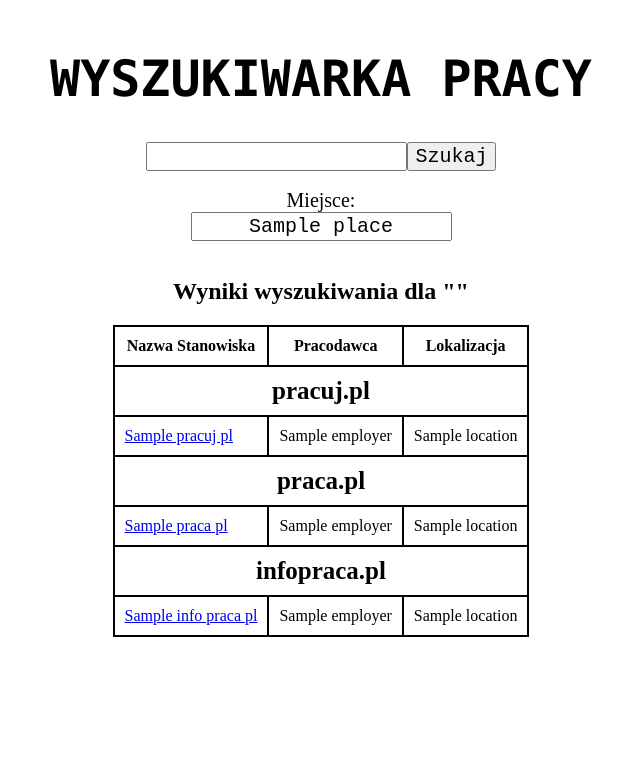
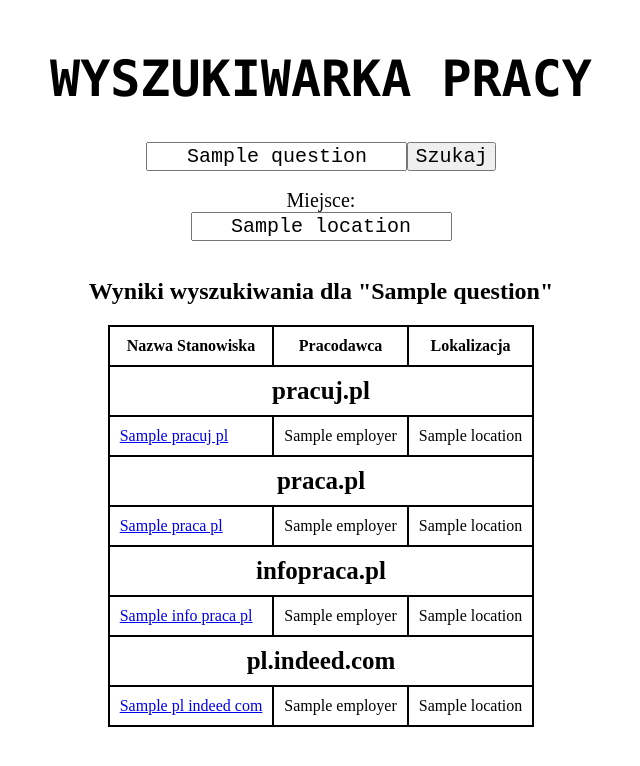
Before and after one commit to Matrix-up/searchJobPlaces, a Django app: template templates/result.html in a window 1280 px wide. Shown: the top 766 px of the page, without its empty margins (319-959 px from the left). Run offline with Django 3.2, Linux system fonts and the light colour scheme; the template is opened without the code that fills it: most values are stand-ins (such as "Sample title", 1, 10 or a date in 2020).

Commit message:
add pl.indeed.com

```diff
--- a/templates/index.html
+++ b/templates/index.html
@@ -13,7 +13,7 @@
         <h1 class="title">WYSZUKIWARKA PRACY</h1>
         <div class="search-name">
             <label>
-                <input type="text" class="search-name-label" name="search">
+                <input type="text" class="search-name-label" name="question">
             </label>
             <input type="submit" class="search-button" value="Szukaj">
         </div>
@@ -21,7 +21,7 @@
         <div class="search-place">
             <label>
                 Miejsce:<br>
-                <input type="text" name="place">
+                <input type="text" name="location">
             </label>
         </div>
     </form>
@@ -29,7 +29,7 @@
 <script type="text/javascript">
     function isEmptyForm()
     {
-        if (document.getElementsByClassName("search-name-label")[0].value == "") {
+        if (document.getElementsByName("question")[0].value == "") {
             alert("Jeżeli mam ci pomóc znaleść pracę, to chcę chociaż wiedzieć czego szukasz!");
             return false;
         }
--- a/templates/result.html
+++ b/templates/result.html
@@ -13,7 +13,7 @@
         {% csrf_token %}
         <div class="search-name">
             <label>
-                <input type="text" name="search" value="{{ search }}">
+                <input type="text" name="question" value="{{ question }}">
             </label>
             <input type="submit" value="Szukaj">
         </div>
@@ -21,12 +21,12 @@
         <div class="search-place">
             <label>
                 Miejsce:<br>
-                <input type="text" name="place" value="{{ place }}">
+                <input type="text" name="location" value="{{ location }}">
             </label>
         </div>
     </form>
 <br>
-<h2>Wyniki wyszukiwania dla "{{ search }}"</h2>
+<h2>Wyniki wyszukiwania dla "{{ question }}"</h2>
     <table>
         <tr>
             <th>Nazwa Stanowiska</th>
@@ -81,13 +81,29 @@
                 <td colspan="3" ><i>Brak Ofert</i></td>
             </tr>
         {% endif %}
+
+        <tr>
+            <th colspan="3" class="service-name">pl.indeed.com</th>
+        </tr>
+        {% for name, link, employer, location in pl_indeed_com %}
+            <tr>
+                <td><a href="https://pl.indeed.com{{ link }}" target="_blank">{{ name }}</a></td>
+                <td class="employer">{{ employer | safe }}</td>
+                <td class="location">{{ location }}</td>
+            </tr>
+        {% endfor %}
+        {% if not pl_indeed_com %}
+            <tr class="site">
+                <td colspan="3" ><i>Brak Ofert</i></td>
+            </tr>
+        {% endif %}
     </table>
 </div>
 <script type="text/javascript">
 
     function isEmptyForm()
     {
-        if (document.getElementsByName("search")[0].value == "") {
+        if (document.getElementsByName("question")[0].value == "") {
             alert("Jeżeli mam ci pomóc znaleść pracę, to chcę chociaż wiedzieć czego szukasz!");
             return false;
         }
```
Also changed, not shown: searchJobPlaces/views.py (+63 -19 lines).
